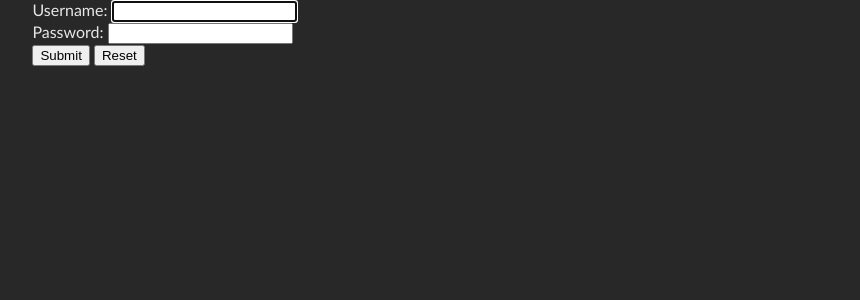
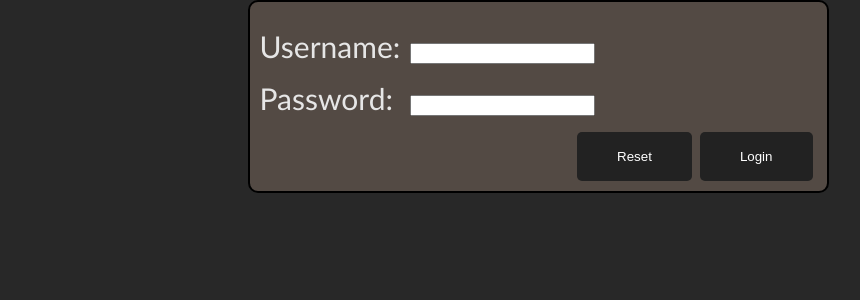
Before and after one commit to DarkSttar/Homework-10, a Django app: page /users/login/ in a window 1280 px wide. Shown: the part 88-388 px from the top of the page, without its empty margins (102-962 px from the left). Run offline with Django 5.2, Linux system fonts and the light colour scheme.

Commit message:
Update Login

```diff
--- a/quotesproject/quoteapp/static/quoteapp/style.css
+++ b/quotesproject/quoteapp/static/quoteapp/style.css
@@ -83,12 +83,18 @@ a.button-nav-link:hover {
     flex-direction: row;
 }
 
+.content-col {
+    width: 100%;
+    padding-left: 10%;
+    padding-right: 10%;
+}
 
 .content-col-1 {
     width: 70%;
     padding-left: 10%;
     padding-right: 10%;
 }
+
 .content-col-2 {
     width: 30%;
 }
@@ -146,6 +152,102 @@ a.button-link {
     transition: background-color 0.1s;
 }
 
+.custom-button {
+    align-content: center;
+    display: inline-block;
+    margin-inline: 4px;
+    padding: 17px 40px ;
+    background-color: #222222;
+    color: #fff;
+    text-decoration: none;
+    border: none;
+    border-radius: 5px;
+    cursor: pointer;
+    transition: background-color 0.1s;
+}
+
+.custom-button:hover {
+    background-color: #6d83b4;/* #1447b3 */
+}
+
 a.button-link:hover {
     background-color: #6d83b4;/* #1447b3 */
 }
+
+
+.custom-textinput:-webkit-autofill {
+    resize: none;
+    border: 1px solid black;
+    font-size: 16px;
+    background-color: #444444;
+    color:#e6e6e6;
+    width: 400px;
+    height: 40px;
+    font-family: cursive;
+    font-size: 30px;
+    transition: background-color 0.2s;
+
+}
+
+
+
+input:-webkit-autofill,
+input:-webkit-autofill:hover,
+input:-webkit-autofill:focus,
+textarea:-webkit-autofill,
+textarea:-webkit-autofill:hover,
+textarea:-webkit-autofill:focus,
+select:-webkit-autofill,
+select:-webkit-autofill:hover,
+select:-webkit-autofill:focus
+ {
+  border: 1px solid black;
+  -webkit-text-fill-color: #e6e6e6;
+  -webkit-box-shadow: 0 0 0px 1000px #444444 inset;
+  transition: background-color 5000s ease-in-out 0s;
+}
+
+.login-form-controll {
+    display: flex;
+    flex-direction: column;
+    width: 557px;
+    margin: 0 auto;
+    padding: 10px;
+    border: 2px solid black;
+    border-radius: 10px;
+    background-color: #534a44;
+
+
+}
+
+.login-row  {
+    display: flex;
+    flex-direction: row;
+    list-style-type:none;
+    padding-inline-start: 0px;
+}
+
+.login-row li {
+    width: 150px;
+    align-content: center;
+    font-size: 30px;
+
+}
+.password-row {
+    display: flex;
+    flex-direction: row;
+    padding-inline-start: 0px;
+    list-style-type:none;
+}
+
+.password-row li {
+    width: 150px;
+    align-content: center;
+    font-size: 30px;
+
+}
+
+.login-form-button-row {
+    display: flex;
+    flex-direction: row-reverse;
+}
--- /dev/null
+++ b/quotesproject/quoteapp/templates/quoteapp/base1.html
@@ -0,0 +1,39 @@
+<!DOCTYPE html>
+<html lang="en">
+    <head>
+        <meta charset="UTF-8">
+        <title>{% block title %}Base Page{% endblock %}</title>
+        {% load static %}
+        <link rel="stylesheet" href="{% static 'quoteapp/style.css' %}">
+
+    </head>
+    <body>
+        <div class='col-b'>
+            <nav class="navigation">
+                <ul class="nav-list">
+                    <li><a href="{% url 'quoteapp:main' %}" class="nav-link-logo"><span class="logo-blue">QuotesSite.</span><span class="logo-black">Go</span><span class="logo-orange">IT</span></a></li>
+                    {% if user.is_authenticated %}
+                    <li class="nav-item"><a href="{% url 'quoteapp:addquote' %}" class="button-nav-link">Add quote</a></li>
+                </ul>
+                <ul class="nav-list">
+                    <li class="nav-item"><a href="{% url 'quoteapp:main' %}" class="button-nav-link">Profile</a></li>
+                    <li class="nav-item"><a href="{% url 'users:logout' %}" class="button-nav-link">Logout</a></li>
+                    {% else %}
+                </ul>
+                <ul class="nav-list">
+                    <li class="nav-item"><a href="{% url 'users:login' %}" class="button-nav-link">Login</a></li>
+                    <li class="nav-item"><a href="{% url 'users:signup' %}" class="button-nav-link">Sign Up</a></li>
+                    {%endif%}
+                </ul>
+            </nav>
+            <div class="content-row">
+                <div class="content-col">
+                {% block content %}
+
+                {% endblock %}
+                </div>
+            </div>
+
+        </div>
+    </body>
+</html>
--- a/quotesproject/users/forms.py
+++ b/quotesproject/users/forms.py
@@ -26,7 +26,18 @@ class RegisterForm(UserCreationForm):
 
 
 class LoginForm(AuthenticationForm):
-
+    username = forms.CharField(
+        min_length=5,
+        max_length=30,
+        required=True,
+        widget=forms.TextInput(attrs={"class":"custom-textinput"})
+    )
+    password = forms.CharField(
+        min_length=5,
+        max_length=30,
+        required=True,
+        widget=forms.PasswordInput(attrs={"class":"custom-textinput"})
+    )
     class Meta:
         model = User
         fields = ['username', 'password']
--- a/quotesproject/users/templates/users/login.html
+++ b/quotesproject/users/templates/users/login.html
@@ -1,4 +1,4 @@
-{% extends 'quoteapp/base.html' %}
+{% extends 'quoteapp/base1.html' %}
 
 
 {% block content %}
@@ -11,20 +11,20 @@
     </div>
     {% endif %}
 
-    <form method="POST" action="{% url 'users:login' %}">
+    <form method="POST" action="{% url 'users:login' %}" class="login-form-controll">
         {% csrf_token %}
-        <div>
-            <label>Username:
-                {{form.username}}
-            </label>
+        <div class="login-form-content-col">
+            <ul class="login-row">
+                <li>Username:</li>
+                <li>{{form.username}}</li>
+            </ul>
+            <ul class="password-row">
+                <li>Password:</li>
+                <li>{{form.password}}</li>
+            </ul>
         </div>
-        <div>
-            <label>Password:
-                {{form.password}}
-            </label>
-        </div>
-        <div class="grid">
-            <button type="Submit" class="custom-button">Submit</button>
+        <div class="login-form-button-row">
+            <button type="Submit" class="custom-button">Login</button>
             <button type="reset" class="custom-button">Reset</button>
         </div>
     </form>
```
